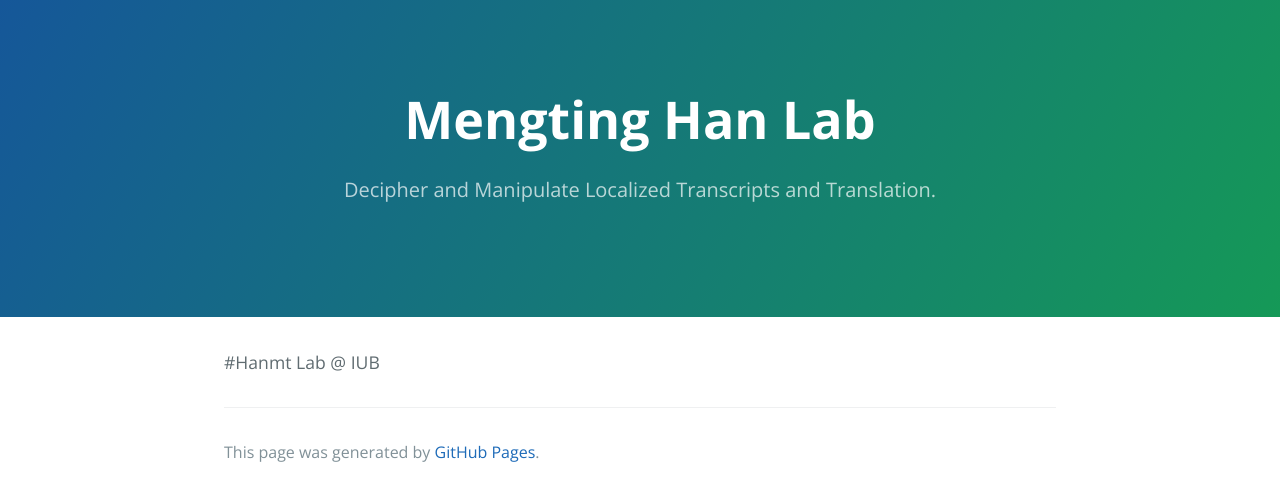
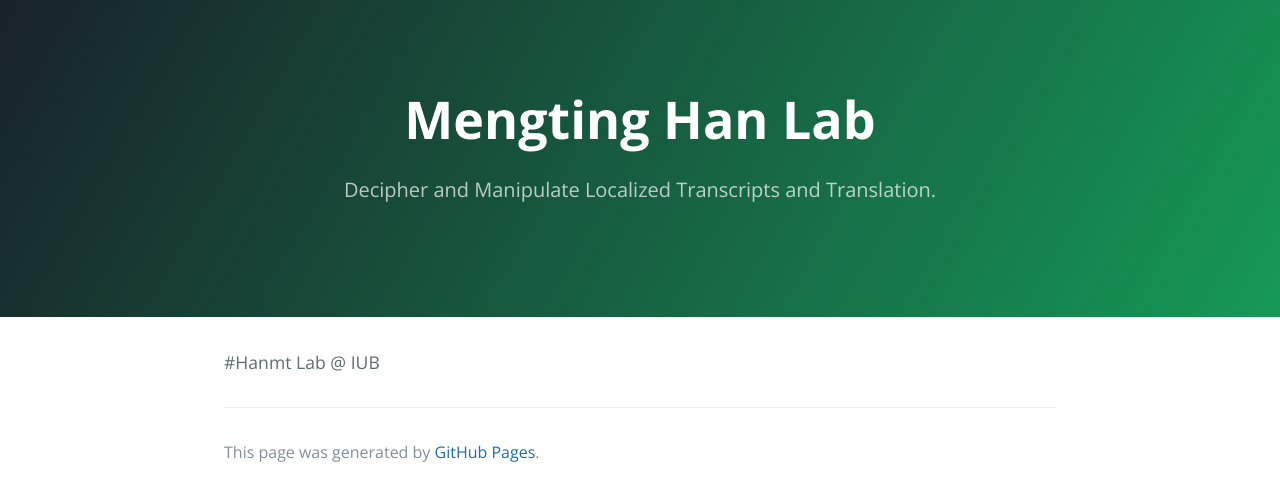
Before and after one commit to Hanmt-Lab/Hanmt-Lab.github.io, a Jekyll site: the page built from index.md, in a window 1280 px wide. Shown: the top 501 px of the page. Built offline with Jekyll 4.4.1, drawn with Linux system fonts in a browser that asks for light colours.

Commit message:
Update variables.scss

```diff
--- a/_sass/variables.scss
+++ b/_sass/variables.scss
@@ -5,7 +5,7 @@
 // Headers
 $header-heading-color: #fff !default;
 $header-bg-color: #159957 !default;
-$header-bg-color-secondary: #155799 !default;
+$header-bg-color-secondary: #182129 !default;
 
 // Text
 $section-headings-color: #159957 !default;
```
